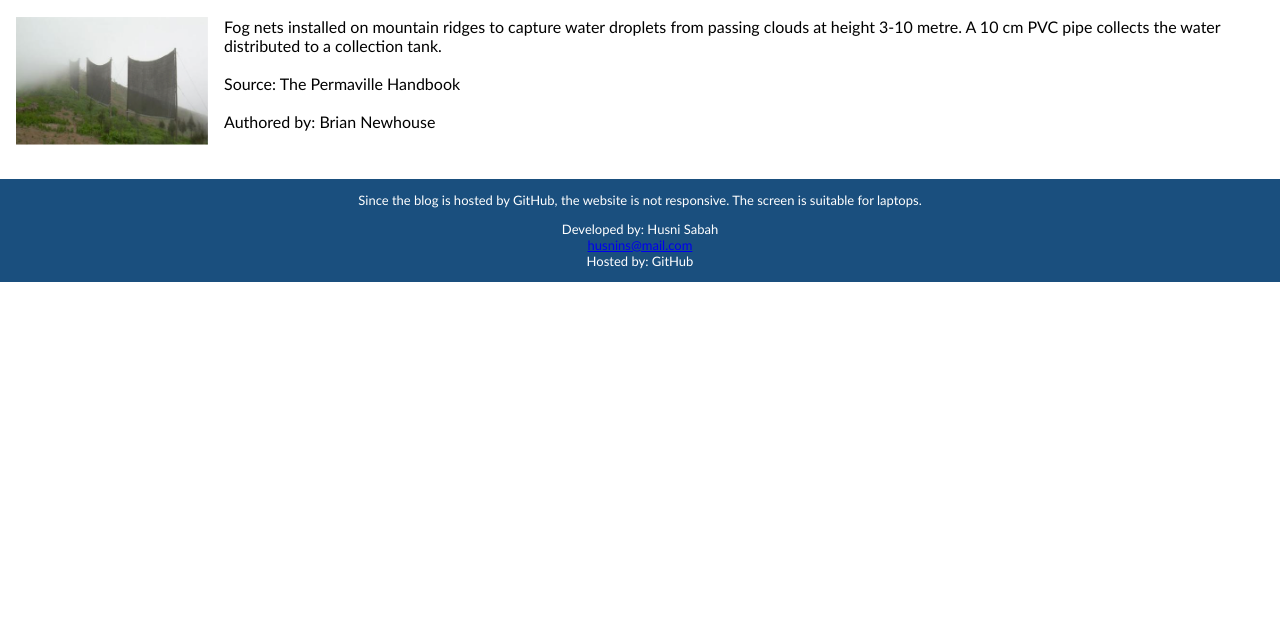
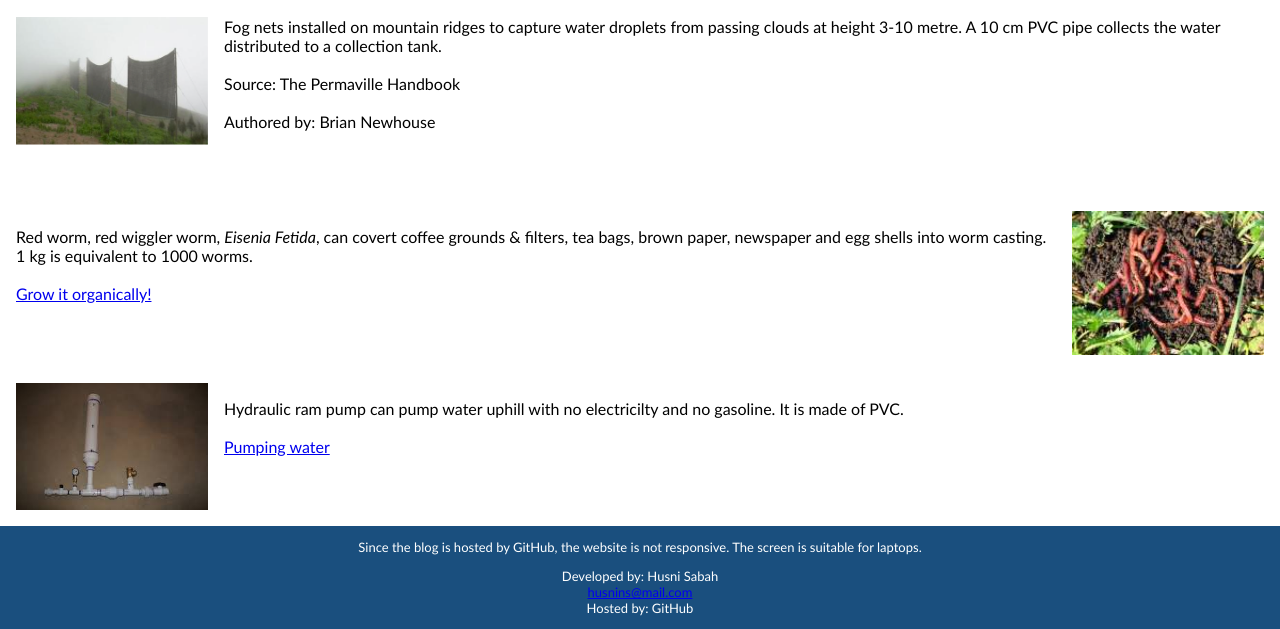
Before and after one commit to sano84/Husni-Sabah-blog, a PHP site: page / in a window 1280 px wide. Shown: the part 937-1566 px from the top of the page. Before the commit the page ends 1219 px from the top, so only its background shows below. Run offline with PHP 8.4, Linux system fonts and the light colour scheme.

Commit message:
adding two entries

```diff
--- a/css/style.css
+++ b/css/style.css
@@ -125,6 +125,39 @@ body {
     padding-bottom: 2rem;
    }
 
+   .p-4{
+    width: 15%;
+    float: right;
+    margin-left: 1rem;
+    margin-right: 1rem;
+    padding-bottom: 1rem;
+   }
+
+   .post-para-4{
+    padding-left: 1rem;
+   }
+
+   .post-entry-4{
+    padding-top: 2rem;
+    padding-bottom: 2rem;
+   }
+
+   .p-5{
+    width: 15%;
+    float: left;
+    margin-left: 1rem;
+    margin-right: 1rem;
+    padding-bottom: 1rem;
+   }
+
+   .post-para-5{
+    padding-left: 1rem;
+   }
+
+   .post-entry-5{
+    padding-top: 2rem;
+    padding-bottom: 2rem;
+   }
 
 footer {
     text-align: center;
--- a/index.html
+++ b/index.html
@@ -49,6 +49,16 @@
       <p class="post-para-3">Fog nets installed on mountain ridges to capture water droplets from passing clouds at height 3-10 metre. A 10 cm PVC pipe collects the water distributed to a collection tank. <br><br> Source: The Permaville Handbook <br><br> Authored by: Brian Newhouse
       </p>
     </div>
+    <div class="post-entry-4">
+      <img class="p-4" src="images/red_wiggler1.jpg" alt="red worm">
+      <p class="post-para-4">Red worm, red wiggler worm, <i>Eisenia Fetida</i>, can covert coffee grounds & filters, tea bags, brown paper, newspaper and egg shells into worm casting. 1 kg is equivalent to 1000 worms. <br><br><a href="https://www.grow-it-organically.com/worm-composting-system.html">Grow it organically!</a>
+      </p>
+    </div>
+    <div class="post-entry-5">
+      <img class="p-5" src="images/ram_pump1.jpg" alt="Hydraulic Ram Pump">
+      <p class="post-para-5">Hydraulic ram pump can pump water uphill with no electricilty and no gasoline. It is made of PVC. <br><br><a href="https://youtu.be/2BqOhHcTzeM">Pumping water</a>
+      </p>
+    </div>
   </div>
     <footer>
     <p>Since the blog is hosted by GitHub, the website is not responsive. The screen is suitable for laptops.</p>
```
Also changed, not shown: images/ram_pump1.jpg (added), images/red_wiggler1.jpg (added).
